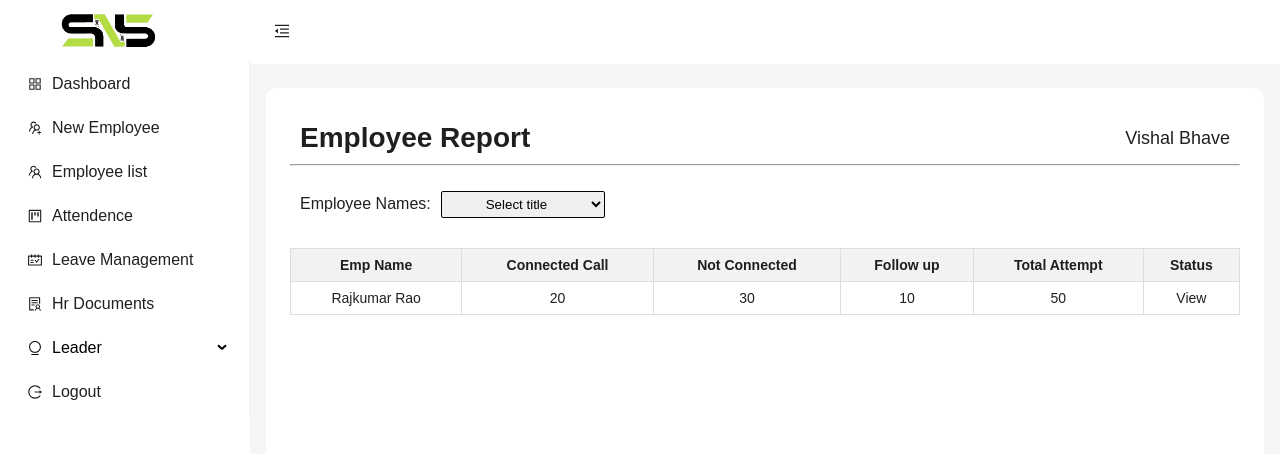
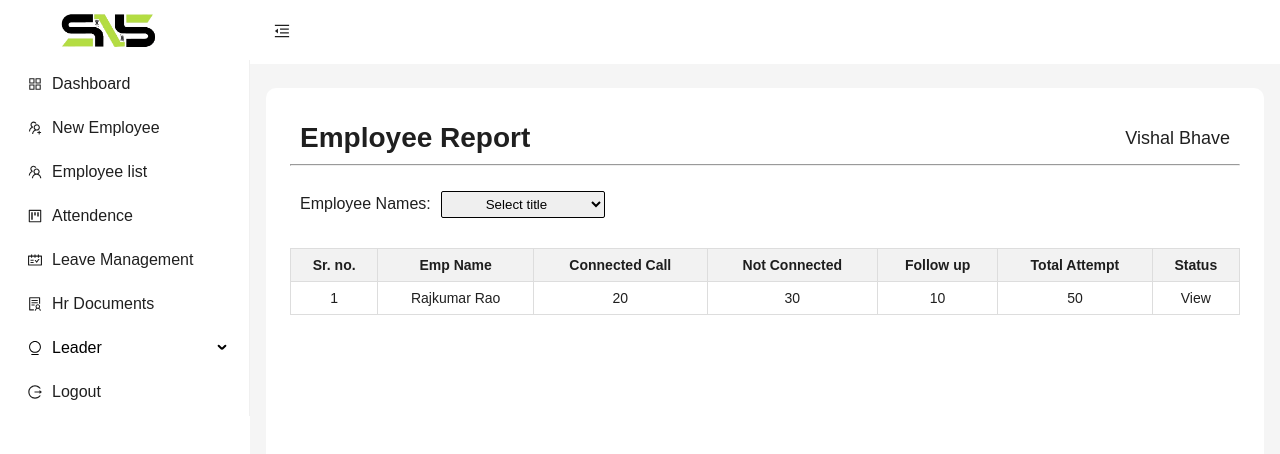
Before and after one commit to Osbeam/Employee-Management, a React (Create React App) app: page /hrpanel/empreport in a window 1280 px wide. Shown: the top 454 px of the page. Built offline with nearby package versions, Linux system fonts and the light colour scheme; sample sign-in values are in the browser's storage.

Commit message:
leader page emp report

```diff
--- a/src/hr/pages/Leader/EmpReport.js
+++ b/src/hr/pages/Leader/EmpReport.js
@@ -22,6 +22,7 @@ export default function EmpReport() {
         <table>
           <thead className='emp-report-table-head'>
             <tr>
+              <th>Sr. no.</th>
               <th>Emp Name</th>
               <th>Connected Call</th>
               <th>Not Connected</th>
@@ -32,6 +33,7 @@ export default function EmpReport() {
           </thead>
           <tbody className='emp-report-table-body'>
             <tr>
+              <th>1</th>
               <th>Rajkumar Rao</th>
               <th>20</th>
               <th>30</th>
```
